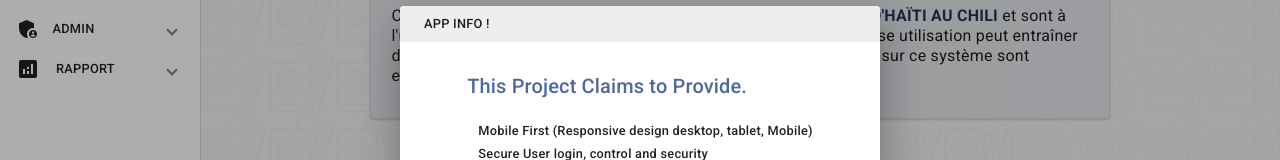
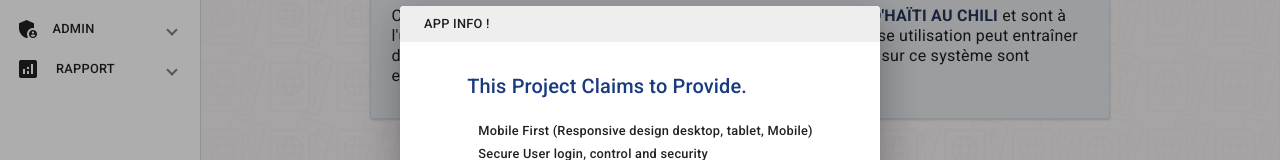
Before and after one commit to Lacarte/ppsync-v1, an Angular app: page / in a window 1280 px wide. Both pictures are taken after a click on the button "info". Shown: the part 143-303 px from the top of the page. Built offline with nearby package versions, Linux system fonts and the light colour scheme.

Commit message:
text color

```diff
--- a/src/app/shared/components/app-info/app-info.component.html
+++ b/src/app/shared/components/app-info/app-info.component.html
@@ -7,7 +7,7 @@
     <div fxLayout="column" fxLayoutAlign="start center" class="pb-3" >
 
       <div class="py-3 border-b  border-gray-200">
-        <h2 style="color: #4d68a0;">
+        <h2 style="color: #183a7e;">
           This Project Claims to Provide.
         </h2>
 
```
